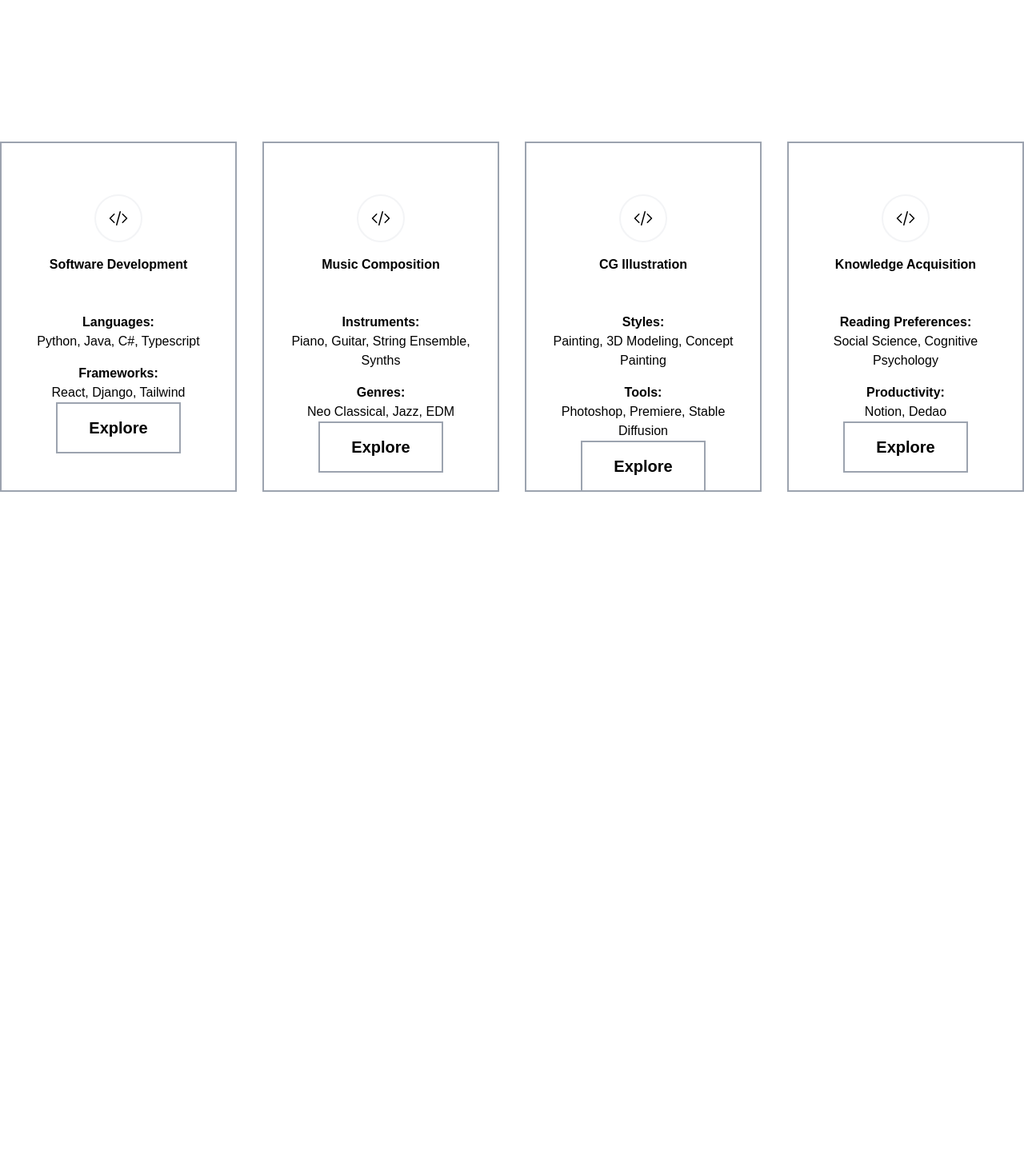
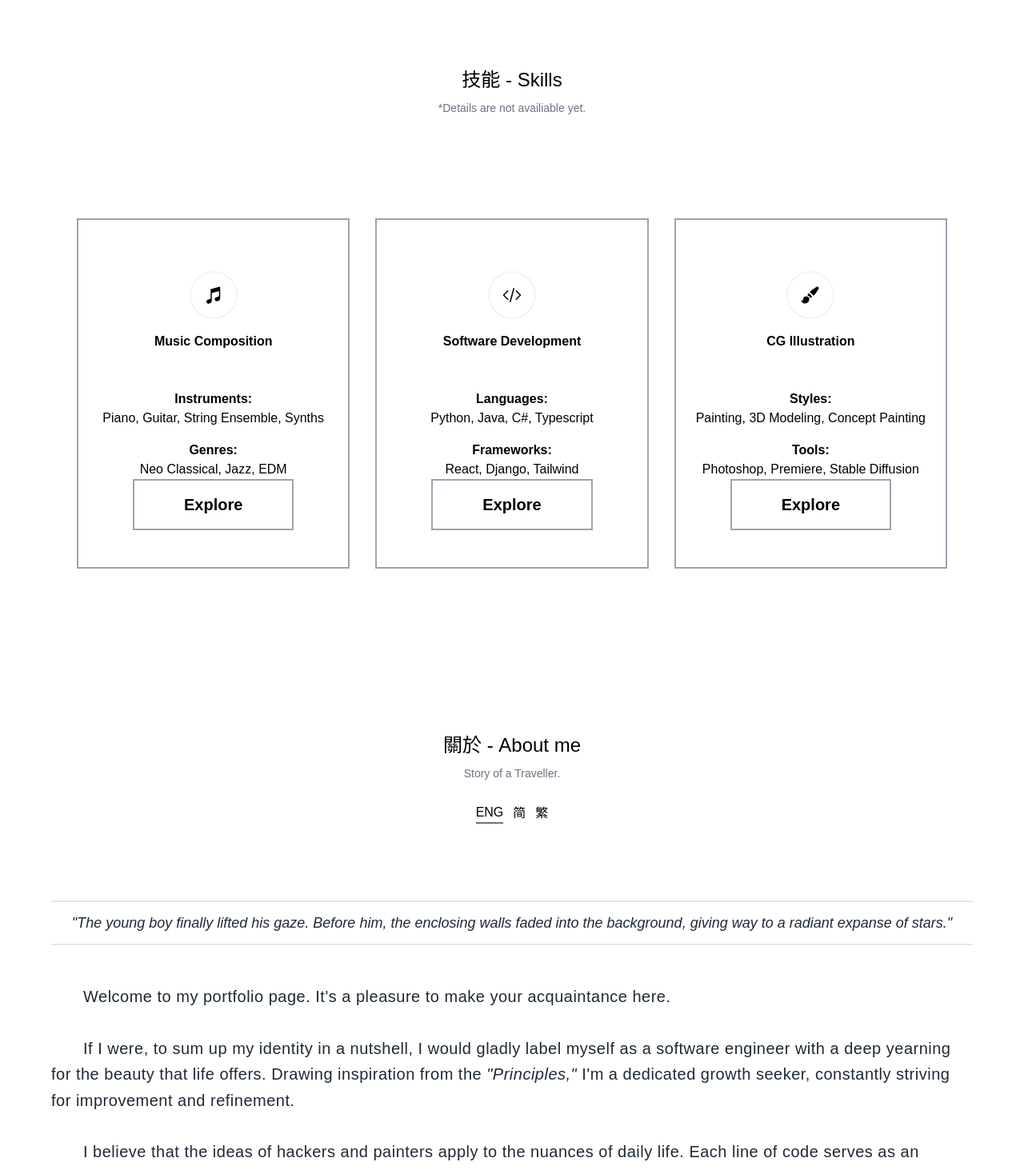
Before and after one commit to CHNSOC/cata-portfolio, a React (Vite) app: page / in a window 1280 px wide. Shown: the part 860-2323 px from the top of the page at 80% size. Before the commit the page ends 1728 px from the top, so only its background shows below. Built offline with nearby package versions, Linux system fonts and the light colour scheme.

Commit message:
add "about me", tweak visuals

```diff
--- a/index.html
+++ b/index.html
@@ -3,7 +3,7 @@
   <head>
     <meta charset="UTF-8" />
     <link rel="icon" type="image/svg+xml" href="/vite.svg" />
-    <meta name="viewport" content="width=device-width, initial-scale=1.0" />
+    <meta name="viewport" content="width=device-width, initial-scale=1.0"/>
     <title> /// Catastasis. </title>
   </head>
   <body>
--- a/src/App.tsx
+++ b/src/App.tsx
@@ -9,6 +9,7 @@ import Home from "@/scenes/home";
 import Skills from "./scenes/skills/skills";
 import Playfield from "@/scenes/playfield";
 import ErrorPage from "./scenes/utility/ErrorPage";
+import AboutMe from "./scenes/aboutme";
 
 
 function App() {
@@ -39,6 +40,7 @@ function App() {
               setSelectedPage={setSelectedPage} />
             <Home setSelectedPage={setSelectedPage} />
             <Skills setSelectedPage={setSelectedPage}/>
+            <AboutMe setSelectedPage={setSelectedPage}/>
           </div>
         } />
         <Route path="/playfield" element={<Playfield />} />
--- a/src/index.css
+++ b/src/index.css
@@ -1,8 +1,12 @@
-@import url('https://fonts.googleapis.com/css2?family=DM+Sans:wght@400;700&family=Montserrat:wght@700&family=Noto+Serif+TC:wght@400;600&display=swap');
+@import url('https://fonts.googleapis.com/css2?family=DM+Sans:wght@400;700&family=Montserrat:wght@700&family=Noto+Serif+SC:wght@200;400;600&family=Noto+Serif+TC:wght@400;600&display=swap');
 
 @tailwind base;
 @tailwind components;
 @tailwind utilities;
+
+html {
+    text-size-adjust: 100%;
+}
 
 html,
 body,
--- /dev/null
+++ b/src/scenes/aboutme/ArticleContent.tsx
@@ -0,0 +1,17 @@
+import { motion } from "framer-motion"
+
+type Props = {children: React.ReactNode, animID?: string;}
+
+const ArticleContent = ({children, animID}: Props) => {
+    return (
+        <motion.div key={animID}
+            transition={{ duration: 2.5 }}
+            initial={{ x: 0, opacity: 0 }}
+            animate={{ x: 0, opacity: 1 }}
+            exit={{ x: 0, opacity: 0 }} >
+            {children}
+        </motion.div>
+    )
+}
+
+export default ArticleContent
--- /dev/null
+++ b/src/scenes/aboutme/index.tsx
@@ -0,0 +1,119 @@
+import { Language, SelectedPage } from "@/shared/types"
+import { motion } from "framer-motion";
+import { useState } from "react";
+import ArticleContent from "./ArticleContent";
+
+type Props = {
+    setSelectedPage: (value: SelectedPage) => void,
+    setLanguage?: (value: Language) => void
+}
+
+
+const AboutMe = ({ setSelectedPage }: Props) => {
+    const [language, setLanguage] = useState<Language>(Language.ENG);
+
+    // Using i18n could be better for actual implementation on a larger scale.
+
+    const translations = {
+        eng: {
+            article: (<ArticleContent animID="eng_p">
+                <div className="flex justify-center text-center items-center w-full h-full border-b-2 border-t-2 py-3">
+                    <p className="italic text-lg">"The young boy finally lifted his gaze. Before him, the enclosing walls faded into the background, giving way to a radiant expanse of stars."</p>
+                </div>
+                <div className=" mt-12 flex:col md:space-y-8 space-y-4 justify-left w-full h-full tracking-wide leading-relaxed">
+                    <p className="indent-10">Welcome to my portfolio page. It's a pleasure to make your acquaintance here.</p>
+                    <p className="indent-10">If I were, to sum up my identity in a nutshell, I would gladly label myself as a software engineer with a deep yearning for the beauty that life offers.
+                     Drawing inspiration from the <i>"Principles,"</i> I'm a dedicated growth seeker, constantly striving for improvement and refinement.</p>
+                    <p className="indent-10">I believe that the ideas of hackers and painters apply to the nuances of daily life. Each line of code serves as an indispensable brushstroke within the grand canvas,
+                     while every musical phrase embodies the notion of an efficient, concise logic of a well-crafted program.
+                    Amidst the chaos and uncertainty of this ever-evolving world with subversive technological revolutions on the horizon, I focus on pressing tasks in the present while embracing the mysterious and unpredictable future. </p>
+                    <p className="indent-10"></p>
+                </div>
+            </ArticleContent>)
+        },
+        chs: {
+            article: (<ArticleContent animID="chs_p">
+                <div className="flex justify-center text-center items-center w-full h-full border-b-2 border-t-2 py-3">
+                    <p className="italic">“少年终于抬起头来。眼前的围墙隐入背景，取而代之的是一片璀璨的星海。"</p>
+                </div>
+                <div className=" mt-12 flex:col md:space-y-8 space-y-4 justify-left w-full h-full tracking-wide leading-relaxed">
+                    <p className="indent-10">欢迎来到我的个人页面，很高兴在这里认识你。</p>
+                    <p className="indent-10">如果要用一句话来形容我自己，我愿意称自己为一位对生命中美好事物充满向往的一位软件工程师。
+                    若按照《原则》这本书里的话来讲，则是一位追求终生成长的修行者。</p>
+                    <p className="indent-10">我相信，黑客与画家的处事法则适用于生活中的点点滴滴。每一行代码都是一幅画作中不可或缺的笔触，每一行乐句都是一段程序中高效简洁的逻辑。
+                    在这个充满混乱与不确定，技术转折即将到来的新世界里，我专注着做好眼前重要的事情，同时也欢迎难以捉摸，变化莫测的未来。 </p>
+                    <p className="indent-10"></p>
+                </div>
+            </ArticleContent>)
+        },
+        cht: {
+            article: (<ArticleContent animID="cht_p">
+                <div className="flex justify-center text-center items-center w-full h-full border-b-2 border-t-2 py-3">
+                    <p className="italic">“少年終於抬起頭來。眼前的圍牆隱入背景，取而代之的是一片璀璨的星海。"</p>
+                </div>
+                <div className=" mt-12 flex:col md:space-y-8 space-y-4 justify-left w-full h-full tracking-wide leading-relaxed">
+                    <p className="indent-10">歡迎來到我的個人頁面，很高興在這裡認識你。</p>
+                    <p className="indent-10">如果要用一句話來形容我自己，我願意稱自己為一位對生命中美好事物充滿嚮往的一位軟件工程師。
+                    若按照《原則》這本書裡的話來講，則是一位追求終生成長的修行者。</p>
+                    <p className="indent-10">我相信，黑客與畫家的處事法則適用於生活中的點點滴滴。每一行代碼都是一幅畫作中不可或缺的筆觸，每一行樂句都是一段程序中高效簡潔的邏輯。
+                    在這個充滿混亂與不確定，技術轉折即將到來的新世界裡，我專注著做好眼前重要的事情，同時也歡迎難以捉摸，變化莫測的未來。</p>
+                    <p className="indent-10"></p>
+                </div>
+            </ArticleContent>)
+        }
+    };
+
+    return (
+        <section id="aboutme" className="gap-16 py-16 h-full md:pb-0">
+            <motion.div onViewportEnter={() => setSelectedPage(SelectedPage.AboutMe)}></motion.div >
+
+            <motion.div
+                className="flex justify-center items-center h-24 text-center text-2xl md:mt-24 mt-16"
+                initial="hidden"
+                whileInView="visible"
+                viewport={{ once: true, amount: 0.5 }}
+
+                transition={{ duration: 2.5 }}
+                variants={{
+                    hidden: { opacity: 0, },
+                    visible: { opacity: 1, },
+                }}
+            >
+                <div>
+                    <p>關於 - About me</p>
+                    <span className=" text-gray-500 text-sm ">Story of a Traveller.</span>
+                </div>
+            </motion.div>
+
+            <motion.div
+                className="flex justify-center items-center space-x-3 mt-2"
+                initial="hidden"
+                whileInView="visible"
+                viewport={{ once: true, amount: 0.5 }}
+
+                transition={{ duration: 2.5 }}
+                variants={{
+                    hidden: { opacity: 0, },
+                    visible: { opacity: 1, },
+                }}>
+                <button className={`${language === Language.ENG ? ' border-gray-500 md:border-b-2' : ''} transition duration-500`} onClick={() => setLanguage(Language.ENG)}>ENG</button>
+                <button className={`${language === Language.CHS ? ' border-gray-500 md:border-b-2 font-nssc' : 'font-nssc'} transition duration-500`} onClick={() => setLanguage(Language.CHS)}>简</button>
+                <button className={`${language === Language.CHT ? ' border-gray-500 md:border-b-2' : ''} transition duration-500`} onClick={() => setLanguage(Language.CHT)}>繁</button>
+            </motion.div>
+
+            <div className="px-16 md:mt-24 mt-16">
+                <div className="mx-auto max-w-7xl">
+                    <article>
+                        <div>
+                        </div>
+                        <motion.div className={`${language === Language.CHS ? "font-nssc " : ""} text-gray-800 md:text-xl text-lg`}>
+                            {translations[language].article}
+                        </motion.div>
+                    </article>
+                </div>
+            </div>
+        </section>
+    )
+}
+
+export default AboutMe
--- a/src/scenes/home/index.tsx
+++ b/src/scenes/home/index.tsx
@@ -59,7 +59,7 @@ const Home = ({ setSelectedPage }: Props) => {
                 </div>
             </motion.div>
         </AnimatePresence>
-        {/* Sponsors */}
+        {/* Nextpage Arrow */}
         {isAboveMediumScreen && (
             <div className="h-[150px] w-full bg-primary-100 bg-opacity-0 py-10 flex items-center">
                 <div className="mx-auto">
--- a/src/scenes/skills/SkillCard.tsx
+++ b/src/scenes/skills/SkillCard.tsx
@@ -1,3 +1,4 @@
+import useMediaQuery from '@/hooks/useMediaQuery'
 import { SelectedPage } from '@/shared/types'
 import { motion } from 'framer-motion'
 import AnchorLink from 'react-anchor-link-smooth-scroll'
@@ -7,9 +8,12 @@ const childVariant = { hidden: { opacity: 0, scale: 0.9 }, visible: { opacity: 1
 type Props = { icon?: JSX.Element, image?: JSX.Element, title: string, description: JSX.Element, setSelectedPage: (value: SelectedPage) => void }
 
 function SkillCard({ icon, title, description, setSelectedPage }: Props) {
+    const isAboveMediumScreen = useMediaQuery("(min-width: 1060px)");
     return (
         <motion.div
-            className='flex flex-col px-5 py-16 text-center w-1/4 h-2/3 border-2 border-gray-400'
+
+            className={isAboveMediumScreen? ('flex flex-col px-5 py-16 text-center md:max-w-none w-2/5 h-2/3 border-2 border-gray-400')
+            : ('flex-col text-center px-5 py-16 border-2 max-w-md mx-auto space-y-5 my-8 first:mt-12' )}
             variants={childVariant}
         >
             <div className='mb-4 flex justify-center'>
--- a/src/scenes/skills/skills.tsx
+++ b/src/scenes/skills/skills.tsx
@@ -1,6 +1,6 @@
 import useMediaQuery from "@/hooks/useMediaQuery";
 import { SelectedPage, SkillCardType } from "@/shared/types"
-import { CodeBracketIcon } from "@heroicons/react/24/solid";
+import { CodeBracketIcon, MusicalNoteIcon, PaintBrushIcon } from "@heroicons/react/24/solid";
 import { motion } from "framer-motion"
 import SkillCard from "./SkillCard";
 
@@ -10,20 +10,7 @@ type Props = {
 
 const skillCards: Array<SkillCardType> = [
   {
-    icon: <CodeBracketIcon className="h-6 w-6" />,
-    title: "Software Development",
-    description: <div className=" flex-col space-y-4">
-      <div>
-        <strong>Languages:</strong>
-        <p>Python, Java, C#, Typescript </p>
-      </div>
-      <div>
-        <strong>Frameworks:</strong>
-        <p>React, Django, Tailwind </p>
-      </div>
-    </div>
-  }, {
-    icon: <CodeBracketIcon className="h-6 w-6" />,
+    icon: <MusicalNoteIcon className="h-6 w-6" />,
     title: "Music Composition",
     description:
       <div className=" flex-col space-y-4">
@@ -38,6 +25,19 @@ const skillCards: Array<SkillCardType> = [
       </div>
   }, {
     icon: <CodeBracketIcon className="h-6 w-6" />,
+    title: "Software Development",
+    description: <div className=" flex-col space-y-4">
+      <div>
+        <strong>Languages:</strong>
+        <p>Python, Java, C#, Typescript </p>
+      </div>
+      <div>
+        <strong>Frameworks:</strong>
+        <p>React, Django, Tailwind </p>
+      </div>
+    </div>
+  }, {
+    icon: <PaintBrushIcon className="h-6 w-6" />,
     title: "CG Illustration",
     description:
       <div className=" flex-col space-y-4">
@@ -50,41 +50,45 @@ const skillCards: Array<SkillCardType> = [
           <p>Photoshop, Premiere, Stable Diffusion </p>
         </div>
       </div>
-  }, {
-    icon: <CodeBracketIcon className="h-6 w-6" />,
-    title: "Knowledge Acquisition",
-    description:
-    <div className=" flex-col space-y-4">
-        <div>
-          <strong>Reading Preferences:</strong>
-          <p>Social Science, Cognitive Psychology</p>
-        </div>
-        <div>
-          <strong>Productivity:</strong>
-          <p>Notion, Dedao </p>
-        </div>
-      </div>
-  }
+  },
 ]
 
 const container = {
   hidden: {},
   visible: {
-    transition: { staggerChildren: 0.2 }
+    transition: { staggerChildren: 0.4 }
   }
 }
 
 function Skills({ setSelectedPage }: Props) {
   const isAboveMediumScreen = useMediaQuery("(min-width: 1060px)");
   return (
-    <section id="skills" className="h-screen py-32">
+    <section id="skills" className="md:h-screen h-auto md:py-32 py-12">
       <motion.div
         onViewportEnter={() => setSelectedPage(SelectedPage.Skills)}
       >
 
       </motion.div>
+      {/* Header */}
+      <motion.div
+        className="flex justify-center items-center h-24 text-center text-2xl"
+        initial="hidden"
+        whileInView="visible"
+        viewport={{ once: true, amount: 0.5 }}
+
+        transition={{ duration: 2.5 }}
+        variants={{
+          hidden: { opacity: 0, },
+          visible: { opacity: 1, },
+        }}
+      >
+        <div>
+          <p>技能 - Skills</p>
+          <span className=" text-gray-500 text-sm ">*Details are not availiable yet.</span>
+        </div>
+      </motion.div>
       {isAboveMediumScreen ? (<motion.div
-        className="md:flex flex-row items-center justify-between gap-8 h-screen pb-36"
+        className="md:flex px-24 flex-row items-center justify-between gap-8 h-screen pb-36"
         initial="hidden"
         whileInView="visible"
         viewport={{ once: true, amount: 0.5 }}
@@ -97,12 +101,18 @@ function Skills({ setSelectedPage }: Props) {
           setSelectedPage={setSelectedPage} />))}
       </motion.div>
       ) : (
-        <div className="flex flex-col items-center justify-center w-full h-full">
-          <div className="flex h-1/4">01</div>
-          <div className="flex h-1/4">02</div>
-          <div className="flex h-1/4">03</div>
-          <div className="flex h-1/4">04</div>
-        </div>
+        <motion.div className="flex-col items-center justify-center w-full"
+          initial="hidden"
+          whileInView="visible"
+          viewport={{ once: true, amount: 0.5 }}
+          variants={container}
+        >
+          {skillCards.map((skillcard: SkillCardType) => (<SkillCard key={skillcard.title}
+            icon={skillcard.icon}
+            title={skillcard.title}
+            description={skillcard.description}
+            setSelectedPage={setSelectedPage} />))}
+        </motion.div>
       )}
 
     </section>
--- a/src/shared/types.ts
+++ b/src/shared/types.ts
@@ -11,3 +11,17 @@ export interface SkillCardType {
   title: string;
   description: JSX.Element;
 }
+
+export enum Language {
+  CHS = "chs",
+  CHT = "cht",
+  ENG = "eng",
+}
+
+export interface ArticleType {
+  header: string;
+  quote: string;
+  content : JSX.Element
+  image?: JSX.Element;
+  date?: string;
+}
--- a/tailwind.config.js
+++ b/tailwind.config.js
@@ -10,6 +10,7 @@ export default {
         dmsans: ["DM Sans", "sans-serif"],
         montserrat: ["Montserrat", "sans-serif"],
         nstc: ["Noto Serif TC", "sans-serif"],
+        nssc: ["Noto Serif SC", "sans-serif"],
       },
     },
     screens: {
```
